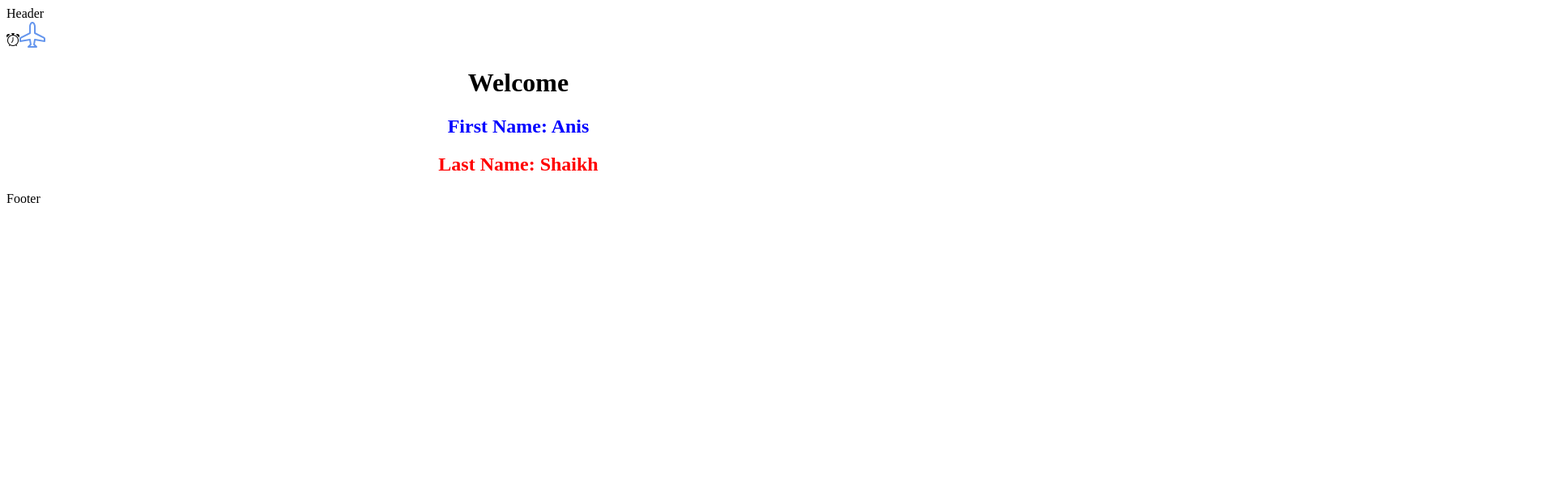
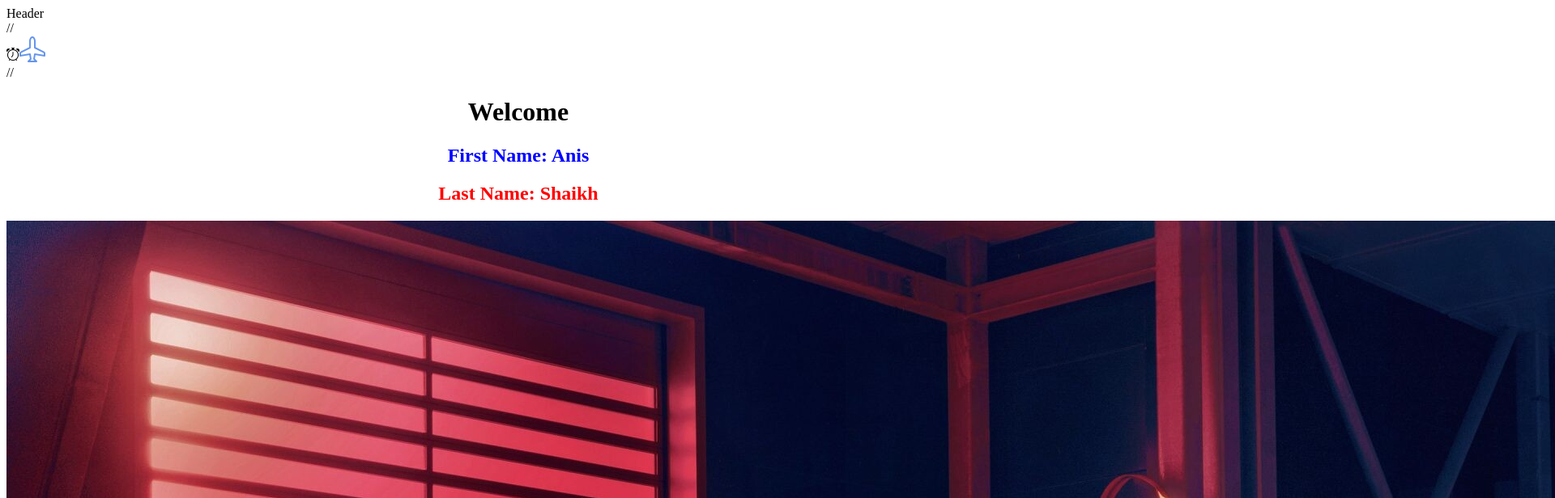
Before and after one commit to Anis7796-git/React-daily-taks, a React (Vite) app: page / in a window 1280 px wide. Shown: the top 616 px of the page at 81% size, 1920 px wide, since content can reach past the window. Built offline with nearby package versions, Linux system fonts and the light colour scheme.

Commit message:
Display Car Images

```diff
--- a/src/components/center/Center.jsx
+++ b/src/components/center/Center.jsx
@@ -1,13 +1,15 @@
 import React from 'react'
 import UseBootstrapIcon from './usebootstrap/UseBootstrapIcon'
 import DataBinding from './data-Binding/DataBinding'
+import DisplayImage from './display-image/DisplayImage'
 
 
 export default function Center() {
   return (
     <>
-     <UseBootstrapIcon/>
-     <DataBinding/>
+    //  <UseBootstrapIcon/>
+    //  <DataBinding/>
+    <DisplayImage/>
     </>
   )
 }
--- /dev/null
+++ b/src/components/center/display-image/DisplayImage.jsx
@@ -0,0 +1,11 @@
+import React from 'react'
+import car from '/images/car.jpg'
+export default function DisplayImage() {
+    const imagepath=car;
+  return (
+    <>
+
+    <img src={imagepath} alt="" />
+    </>
+  )
+}
```
Also changed, not shown: public/images/car.jpg (added).
